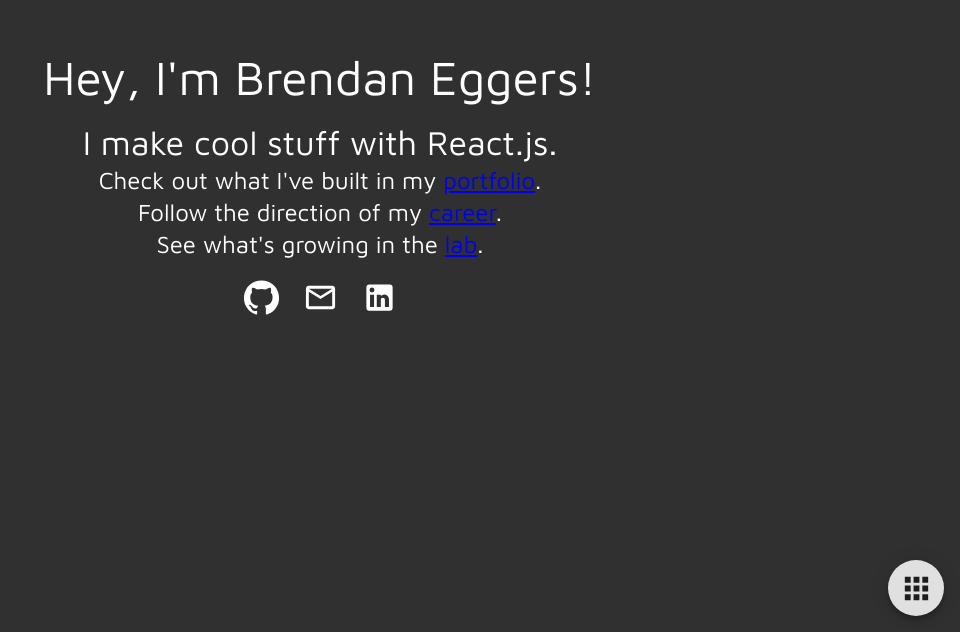
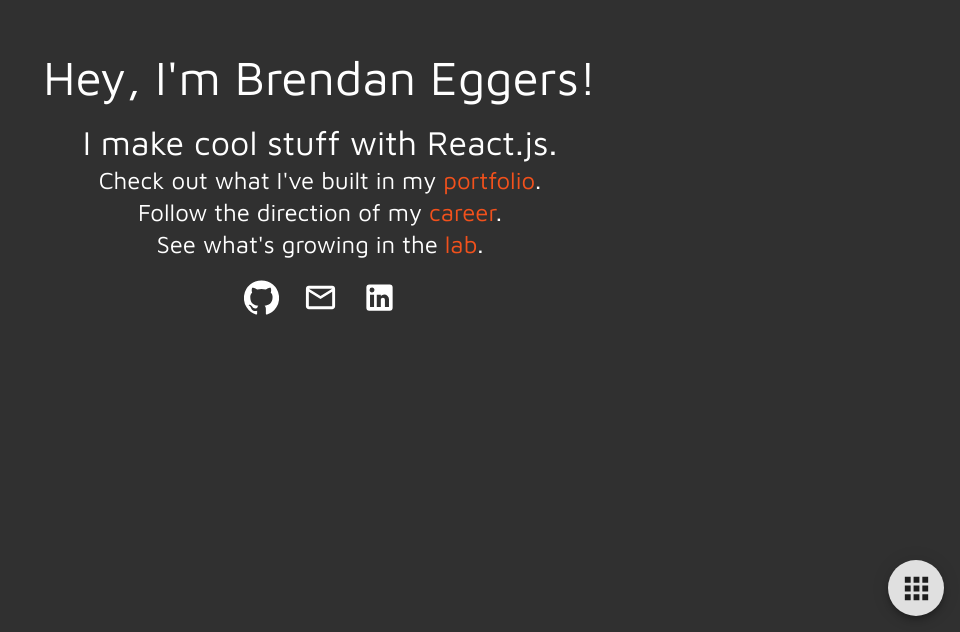
Before and after one commit to eggdev/eggers-dev, a Next.js app: page / in a window 1280 px wide. Shown: the part 168-800 px from the top of the page, without its empty margins (320-1280 px from the left). Built offline with nearby package versions, Linux system fonts and the light colour scheme.

Commit message:
Updating the styles

```diff
--- a/components/Link/Link.js
+++ b/components/Link/Link.js
@@ -1,24 +1,11 @@
 import React from "react";
-import { makeStyles } from "@material-ui/core/styles";
 import NextLink from "next/link";
 import Button from "@material-ui/core/Button";
 import IconButton from "@material-ui/core/IconButton";
 
-const useStyles = makeStyles((theme) => ({
-  navlink: {
-    color: theme.palette.primary.main,
-    textDecoration: "none",
-    cursor: "pointer",
-    "&:hover": {
-      textDecoration: "underline",
-    },
-  },
-}));
-
 const Link = ({ to, variant = "contained", ...rest }) => {
-  const { navLink } = useStyles();
   return variant === "link" ? (
-    <NextLink className={navLink} href={to} {...rest} />
+    <NextLink href={to} {...rest} />
   ) : variant === "icon" ? (
     <NextLink href={to}>
       <IconButton {...rest} />
--- a/pages/index.js
+++ b/pages/index.js
@@ -10,6 +10,14 @@
 const useStyles = makeStyles((theme) => ({
   fullHeight: {
     minHeight: "85vh",
+  },
+  navlink: {
+    color: theme.palette.primary.main,
+    textDecoration: "none",
+    cursor: "pointer",
+    "&:hover": {
+      textDecoration: "underline",
+    },
   },
 }));
 
@@ -38,21 +46,21 @@
         <Typography variant={matches ? "body2" : "h5"}>
           Check out what I've built in my{" "}
           <Link to="/portfolio" variant="link">
-            <a>portfolio</a>
+            <a className={navlink}>portfolio</a>
           </Link>
           .
         </Typography>
         <Typography variant={matches ? "body2" : "h5"}>
           Follow the direction of my{" "}
           <Link to="/jobs" variant="link">
-            <a>career</a>
+            <a className={navlink}>career</a>
           </Link>
           .
         </Typography>
         <Typography variant={matches ? "body2" : "h5"} gutterBottom>
           See what's growing in the{" "}
           <Link to="/lab" variant="link">
-            <a>lab</a>
+            <a className={navlink}>lab</a>
           </Link>
           .
         </Typography>
```
